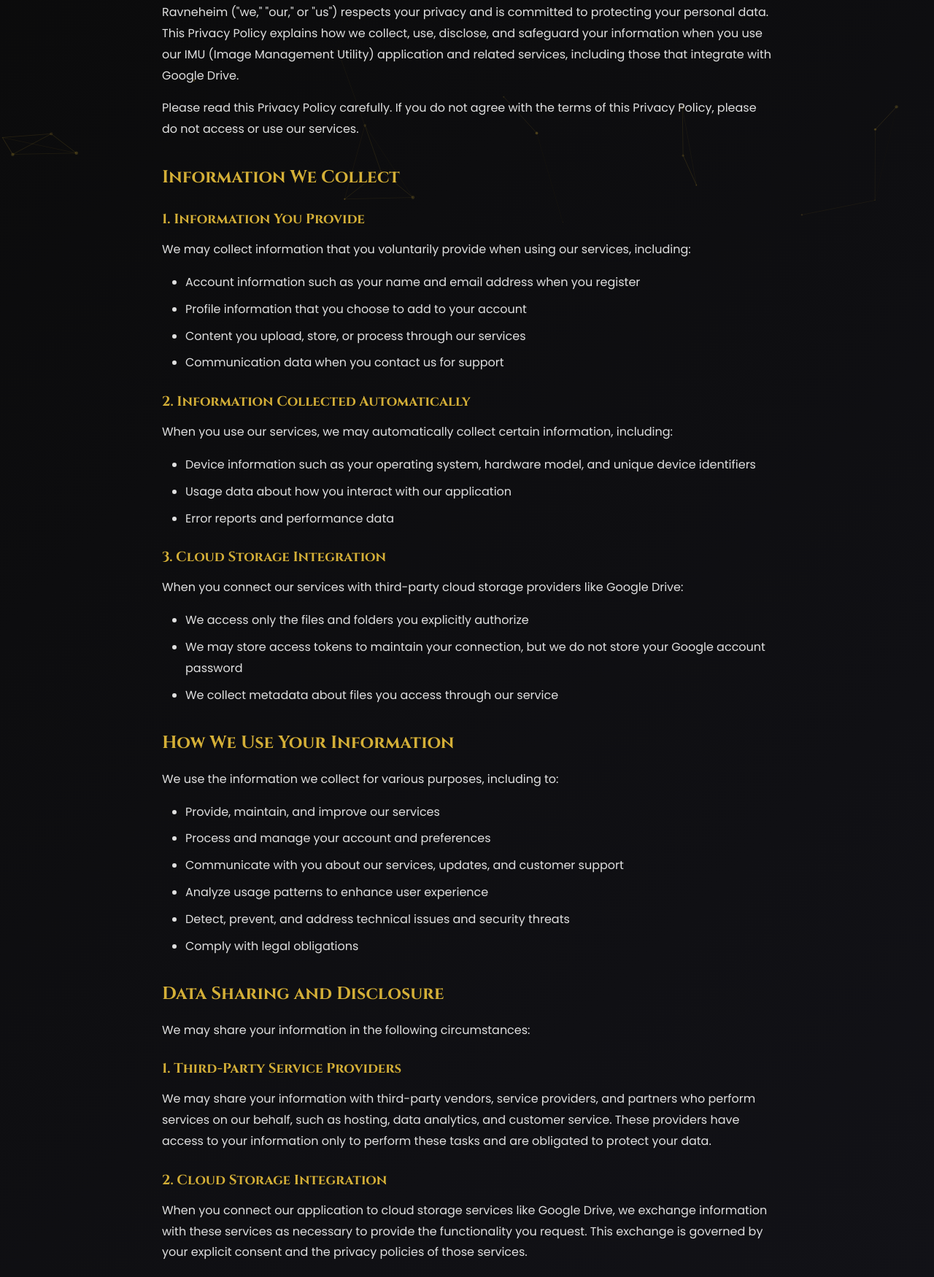
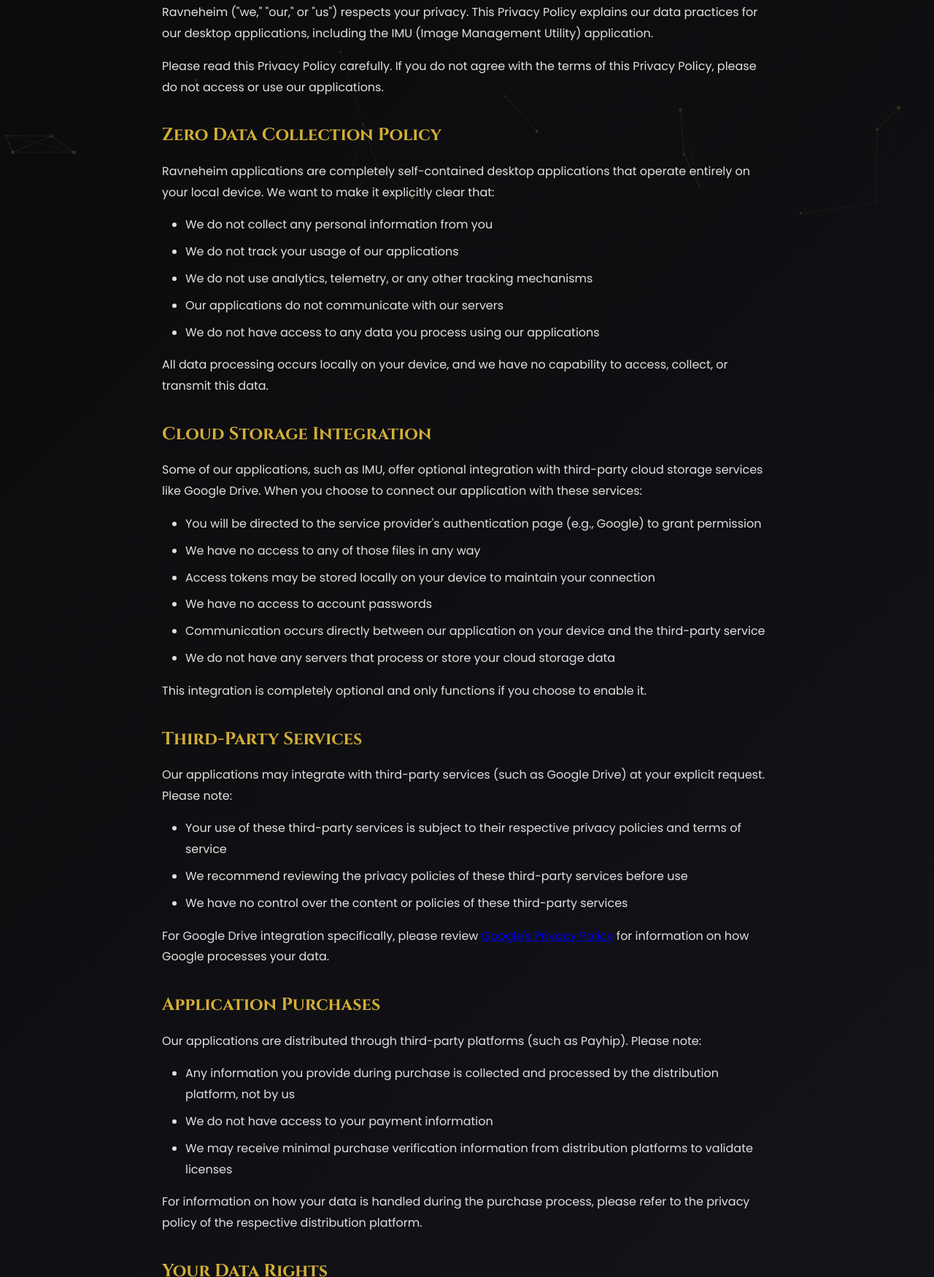
Before and after one commit to RagMagAa/Ravneheim, a plain HTML site: page privacy-policy.html in a window 1280 px wide. Shown: the part 448-2198 px from the top of the page at 73% size. Drawn offline with nearby package versions, Linux system fonts and the light colour scheme.

Commit message:
policy refinement and added mail

```diff
--- a/privacy-policy.html
+++ b/privacy-policy.html
@@ -91,7 +91,7 @@
         <section class="page-header">
             <div>
                 <h1 class="page-title">Privacy <span class="gold-text">Policy</span></h1>
-                <p>How we protect and manage your data</p>
+                <p>Our commitment to your privacy and data security</p>
             </div>
         </section>
 
@@ -100,103 +100,75 @@
 
             <div class="policy-section">
                 <h2>Introduction</h2>
-                <p>Ravneheim ("we," "our," or "us") respects your privacy and is committed to protecting your personal data. This Privacy Policy explains how we collect, use, disclose, and safeguard your information when you use our IMU (Image Management Utility) application and related services, including those that integrate with Google Drive.</p>
-                <p>Please read this Privacy Policy carefully. If you do not agree with the terms of this Privacy Policy, please do not access or use our services.</p>
+                <p>Ravneheim ("we," "our," or "us") respects your privacy. This Privacy Policy explains our data practices for our desktop applications, including the IMU (Image Management Utility) application.</p>
+                <p>Please read this Privacy Policy carefully. If you do not agree with the terms of this Privacy Policy, please do not access or use our applications.</p>
             </div>
 
             <div class="policy-section">
-                <h2>Information We Collect</h2>
-
-                <h3>1. Information You Provide</h3>
-                <p>We may collect information that you voluntarily provide when using our services, including:</p>
+                <h2>Zero Data Collection Policy</h2>
+                <p>Ravneheim applications are completely self-contained desktop applications that operate entirely on your local device. We want to make it explicitly clear that:</p>
                 <ul>
-                    <li>Account information such as your name and email address when you register</li>
-                    <li>Profile information that you choose to add to your account</li>
-                    <li>Content you upload, store, or process through our services</li>
-                    <li>Communication data when you contact us for support</li>
+                    <li>We do not collect any personal information from you</li>
+                    <li>We do not track your usage of our applications</li>
+                    <li>We do not use analytics, telemetry, or any other tracking mechanisms</li>
+                    <li>Our applications do not communicate with our servers</li>
+                    <li>We do not have access to any data you process using our applications</li>
                 </ul>
-
-                <h3>2. Information Collected Automatically</h3>
-                <p>When you use our services, we may automatically collect certain information, including:</p>
-                <ul>
-                    <li>Device information such as your operating system, hardware model, and unique device identifiers</li>
-                    <li>Usage data about how you interact with our application</li>
-                    <li>Error reports and performance data</li>
-                </ul>
-
-                <h3>3. Cloud Storage Integration</h3>
-                <p>When you connect our services with third-party cloud storage providers like Google Drive:</p>
-                <ul>
-                    <li>We access only the files and folders you explicitly authorize</li>
-                    <li>We may store access tokens to maintain your connection, but we do not store your Google account password</li>
-                    <li>We collect metadata about files you access through our service</li>
-                </ul>
+                <p>All data processing occurs locally on your device, and we have no capability to access, collect, or transmit this data.</p>
             </div>
 
             <div class="policy-section">
-                <h2>How We Use Your Information</h2>
-                <p>We use the information we collect for various purposes, including to:</p>
+                <h2>Cloud Storage Integration</h2>
+                <p>Some of our applications, such as IMU, offer optional integration with third-party cloud storage services like Google Drive. When you choose to connect our application with these services:</p>
                 <ul>
-                    <li>Provide, maintain, and improve our services</li>
-                    <li>Process and manage your account and preferences</li>
-                    <li>Communicate with you about our services, updates, and customer support</li>
-                    <li>Analyze usage patterns to enhance user experience</li>
-                    <li>Detect, prevent, and address technical issues and security threats</li>
-                    <li>Comply with legal obligations</li>
+                    <li>You will be directed to the service provider's authentication page (e.g., Google) to grant permission</li>
+                    <li>We have no access to any of those files in any way</li>
+                    <li>Access tokens may be stored locally on your device to maintain your connection</li>
+                    <li>We have no access to account passwords</li>
+                    <li>Communication occurs directly between our application on your device and the third-party service</li>
+                    <li>We do not have any servers that process or store your cloud storage data</li>
                 </ul>
+                <p>This integration is completely optional and only functions if you choose to enable it.</p>
             </div>
 
             <div class="policy-section">
-                <h2>Data Sharing and Disclosure</h2>
-                <p>We may share your information in the following circumstances:</p>
-
-                <h3>1. Third-Party Service Providers</h3>
-                <p>We may share your information with third-party vendors, service providers, and partners who perform services on our behalf, such as hosting, data analytics, and customer service. These providers have access to your information only to perform these tasks and are obligated to protect your data.</p>
-
-                <h3>2. Cloud Storage Integration</h3>
-                <p>When you connect our application to cloud storage services like Google Drive, we exchange information with these services as necessary to provide the functionality you request. This exchange is governed by your explicit consent and the privacy policies of those services.</p>
-
-                <h3>3. Compliance and Protection</h3>
-                <p>We may disclose your information if required by law or in response to valid requests from public authorities. We may also disclose your information to protect our rights, privacy, safety, or property, or that of our users or others.</p>
-
-                <h3>4. Business Transfers</h3>
-                <p>If we are involved in a merger, acquisition, or sale of all or a portion of our assets, your information may be transferred as part of that transaction.</p>
+                <h2>Third-Party Services</h2>
+                <p>Our applications may integrate with third-party services (such as Google Drive) at your explicit request. Please note:</p>
+                <ul>
+                    <li>Your use of these third-party services is subject to their respective privacy policies and terms of service</li>
+                    <li>We recommend reviewing the privacy policies of these third-party services before use</li>
+                    <li>We have no control over the content or policies of these third-party services</li>
+                </ul>
+                <p>For Google Drive integration specifically, please review <a href="https://policies.google.com/privacy">Google's Privacy Policy</a> for information on how Google processes your data.</p>
             </div>
 
             <div class="policy-section">
-                <h2>Data Security</h2>
-                <p>We implement appropriate technical and organizational measures to protect the security of your personal information. However, please be aware that no method of transmission over the Internet or method of electronic storage is 100% secure.</p>
+                <h2>Application Purchases</h2>
+                <p>Our applications are distributed through third-party platforms (such as Payhip). Please note:</p>
+                <ul>
+                    <li>Any information you provide during purchase is collected and processed by the distribution platform, not by us</li>
+                    <li>We do not have access to your payment information</li>
+                    <li>We may receive minimal purchase verification information from distribution platforms to validate licenses</li>
+                </ul>
+                <p>For information on how your data is handled during the purchase process, please refer to the privacy policy of the respective distribution platform.</p>
             </div>
 
             <div class="policy-section">
                 <h2>Your Data Rights</h2>
-                <p>Depending on your location, you may have certain rights regarding your personal information, including:</p>
-                <ul>
-                    <li>The right to access and receive a copy of your data</li>
-                    <li>The right to rectify or update your data</li>
-                    <li>The right to delete your data under certain circumstances</li>
-                    <li>The right to restrict or object to our processing of your data</li>
-                    <li>The right to data portability</li>
-                    <li>The right to withdraw consent where processing is based on consent</li>
-                </ul>
-                <p>To exercise these rights, please contact us using the information provided in the "Contact Us" section.</p>
-            </div>
-
-            <div class="policy-section">
-                <h2>Children's Privacy</h2>
-                <p>Our services are not intended for individuals under the age of 13. We do not knowingly collect personal information from children under 13. If you become aware that a child has provided us with personal information, please contact us.</p>
+                <p>Since we do not collect or process your personal data, traditional data rights requests (such as access, correction, or deletion) are not applicable to our relationship with you.</p>
+                <p>For any data stored locally by our applications on your device (such as application settings or cloud storage access tokens), you maintain complete control and can manage this data through the application interface or by accessing the application's storage location on your device.</p>
             </div>
 
             <div class="policy-section">
                 <h2>Changes to This Privacy Policy</h2>
-                <p>We may update our Privacy Policy from time to time. We will notify you of any changes by posting the new Privacy Policy on this page and updating the "Last Updated" date. You are advised to review this Privacy Policy periodically for any changes.</p>
+                <p>We may update our Privacy Policy from time to time. We will notify you of any changes by posting the new Privacy Policy on our website and updating the "Last Updated" date. You are advised to review this Privacy Policy periodically for any changes.</li>
+				<ul><li>We will never refactor into existing purchased applications any data tracking or collection. If any of our future applications will have any of these, it will be clearly stated and this policy will be updated.</li></ul></p>
             </div>
 
             <div class="policy-section">
                 <h2>Contact Us</h2>
                 <p>If you have any questions or concerns about this Privacy Policy or our data practices, please contact us at:</p>
                 <p>Email: privacy@ravneheim.com</p>
-                <p>Postal Address: [Your Company Address]</p>
             </div>
         </section>
     </main>
```
